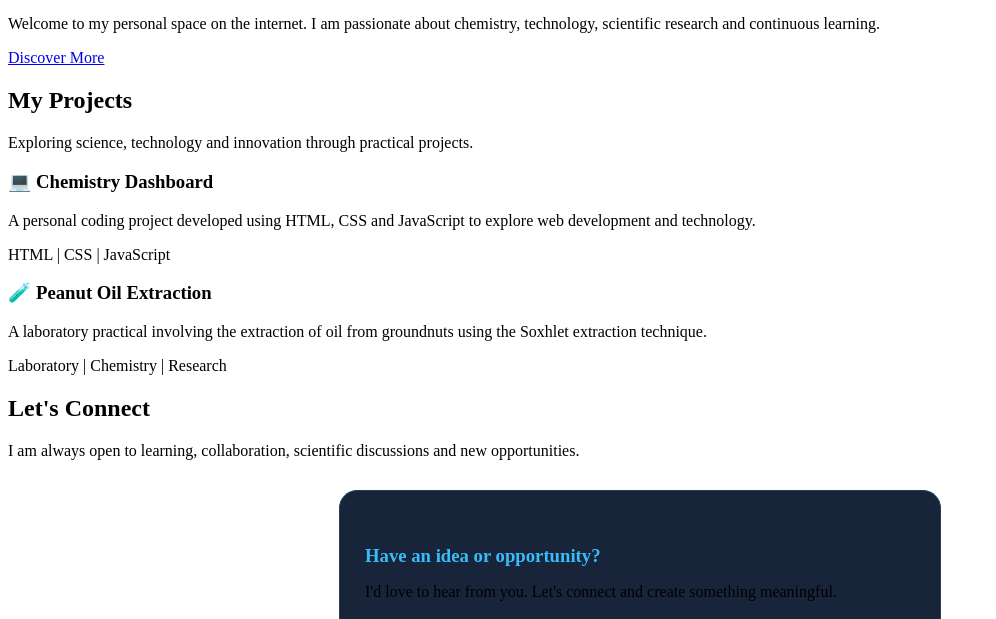
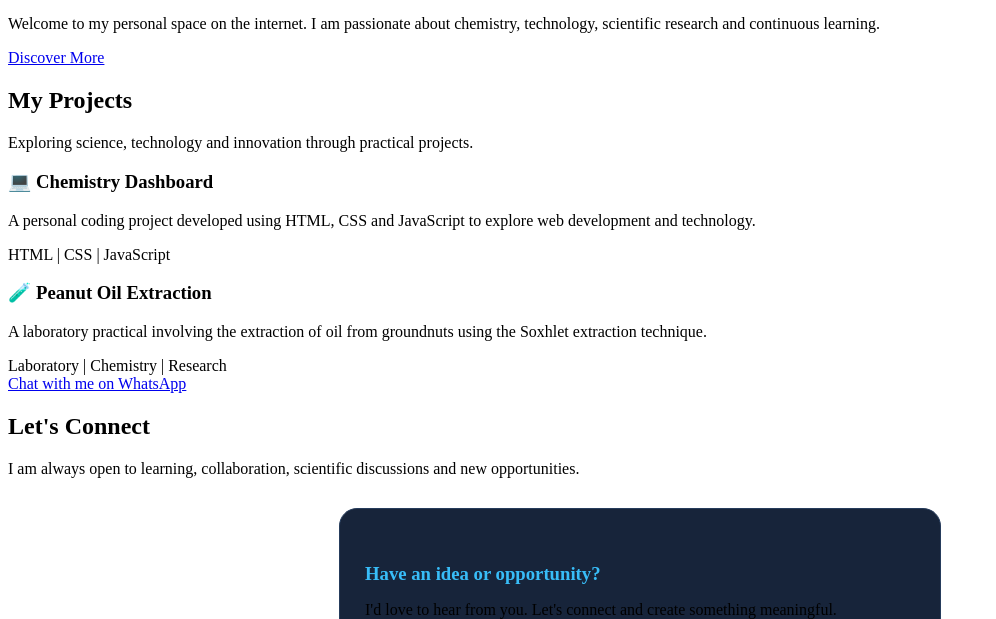
Before and after one commit to Daisy2004-at/my-personal-website, a plain HTML site: page index.html in a window 1280 px wide. Shown: the part 481-1100 px from the top of the page, without its empty margins (0-996 px from the left). Drawn offline with Linux system fonts and the light colour scheme.

Commit message:
Enhance index.html with WhatsApp contact button
Added a WhatsApp contact button and updated the HTML structure.

```diff
--- a/index.html
+++ b/index.html
@@ -68,7 +68,11 @@
 
     </div>
 
-<section id="contact">
+<section id="contact"><a href="https://wa.me/254790289640"
+   class="whatsapp-button"
+   target="_blank">
+    Chat with me on WhatsApp
+</a>
     <h2>Let's Connect</h2>
 
     <p>
```
